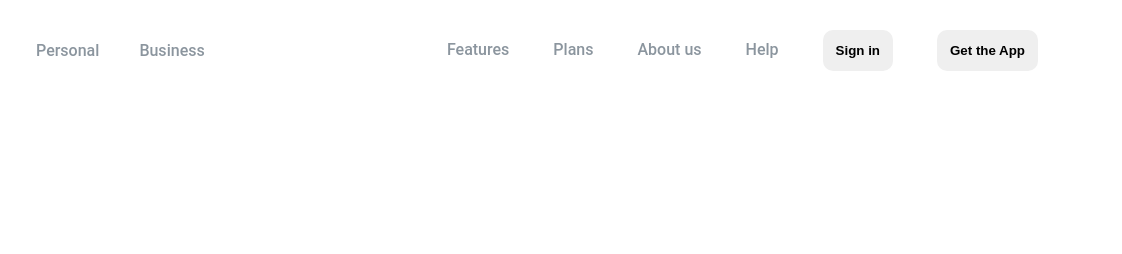
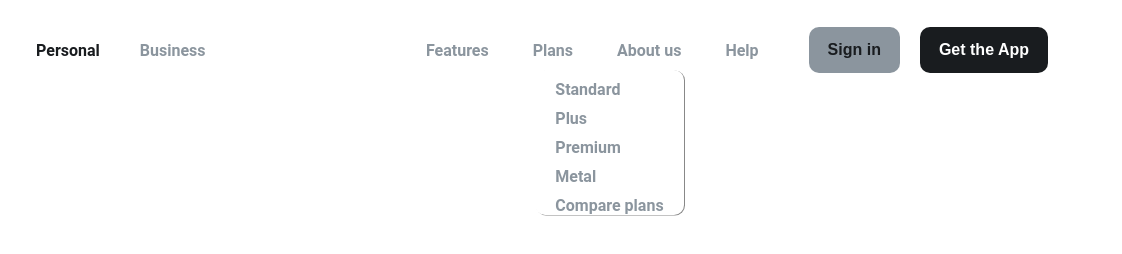
Before and after one commit to giordanovita/js-html-css-revolut, a plain HTML site: page index.html in a window 1280 px wide. Both pictures are taken after a click on the link "Plans". Shown: the full height of the page, 158-1280 px from the left. Drawn offline with nearby package versions, Linux system fonts and the light colour scheme.

Commit message:
dropdouwn nav funzionante

```diff
--- a/index.html
+++ b/index.html
@@ -6,9 +6,10 @@
     <meta name="viewport" content="width=device-width, initial-scale=1.0">
     <link rel="stylesheet" href="https://use.fontawesome.com/releases/v5.5.0/css/all.css">
     <script src="https://ajax.googleapis.com/ajax/libs/jquery/3.3.1/jquery.min.js"></script>
-    <script src="script.js" charset="utf-8"></script>
+
     <title>Revoult</title>
     <link rel="stylesheet" href="main.css">
+    <script src="script.js" charset="utf-8"></script>
 </head>
 <body>
 
@@ -35,35 +36,113 @@
             </div>
 
             <div class="right-side">
-                <ul>
+                <ul class="nav-list">
 
                     <li>
                         <a href="#">Features</a>
                     </li>
-                    <li>
+                    <li class="plans">
                         <a href="#">Plans</a>
                     </li>
-                    <li>
+                    <li class="about">
                         <a href="#">About us</a>
                     </li>
-                    <li>
+                    <li class="help">
                         <a href="#">Help</a>
-                    </li>
-
-                    <li>
-                        <button class="btn">Sign in</button>
-                    </li>
-
-                    <li>
-                        <button class="btn">Get the App</button>
                     </li>
 
                 </ul>
 
+                <button id="btn-first" class="btn">Sign in</button>
+
+
+
+                <button id="btn-second" class="btn">Get the App</button>
+
+
+
+
 
 
             </div>
+
+
         </nav>
+        <div class="dropdouwn-section">
+
+            <ul  class="help-list" >
+                <li>
+                    <a href="#">Help centre</a>
+                </li>
+                <li>
+                    <a href="#">Community</a>
+                </li>
+                <li>
+                    <a href="#">Security</a>
+                </li>
+                <li>
+                    <a href="#">System Status</a>
+                </li>
+                <li>
+                    <a href="#">Developer APIs</a>
+                </li>
+            </ul>
+
+         <ul class="about-list">
+                <li>
+                    <a href="#">About us</a>
+                </li>
+                <li>
+                    <a href="#">Blog</a>
+                </li>
+                <li>
+                    <a href="#">Leadership</a>
+                </li>
+                <li>
+                    <a href="#">Newsroom</a>
+                </li>
+                <li>
+                    <a href="#">Affiliates</a>
+                </li>
+
+                <li>
+                    <a href="#">Careers</a>
+                </li>
+                <li>
+                    <a href="#">Influencers</a>
+                </li>
+                <li>
+                    <a href="#">Careers</a>
+                </li>
+                <li>
+                    <a href="#">Diversity & Inclusion</a>
+                </li>
+                <li>
+                    <a href="#">Contact</a>
+                </li>
+            </ul>
+
+             <ul class="plans-list">
+                <li>
+                    <a href="#">Standard</a>
+                </li>
+                <li>
+                    <a href="#">Plus</a>
+                </li>
+                <li>
+                    <a href="#">Premium</a>
+                </li>
+                <li>
+                    <a href="#">Metal</a>
+                </li>
+                <li>
+                    <a href="#">Compare plans</a>
+                </li>
+            </ul>
+
+
+        </div>
+
     </header>
 
 </body>
--- a/main.css
+++ b/main.css
@@ -6,19 +6,16 @@
 
 body{
     font-family: Roboto, "Helvetica Neue", Helvetica, "Segoe UI", Arial, sans-serif;
-
+   width: 100%;
+   height: 100vh;
 }
-
-a{
-    text-decoration: none;
-}
-
 
 
 header{
     width: 90%;
     height: auto;
     margin: auto;
+    position: relative;
 
 }
 
@@ -41,8 +38,14 @@ nav{
 }
 
 header li a{
-    font-weight: 500;
+    font-weight: 600;
     color: rgb(139, 149, 158);
+    text-decoration: none;
+
+}
+
+header li a:hover{
+    color:rgb(25, 28, 31);
 }
 
 .left-side ul{
@@ -51,14 +54,87 @@ header li a{
     justify-content: space-around;
 }
 
+.left-side ul li:nth-child(2) a{
+    color:rgb(25, 28, 31);
+}
+
+.right-side{
+    display: flex;
+    align-items:center ;
+}
+
 .right-side ul{
     align-self: center;
     justify-self: space-around;
 }
 
 .btn{
-    padding: 13px;
+    padding:14px 19px;
     border-radius: 10px;
     border: none;
     font-weight: bolder;
+    font-size: 16px;
+    float: right;
+    margin: 0 10px;
 }
+
+#btn-first{
+    color:rgb(25, 28, 31);
+    background-color:rgb(139, 149, 158);
+    margin-left: 30px;
+}
+
+#btn-second{
+    background-color:rgb(25, 28, 31);
+    color: white
+
+}
+
+.help-list{
+    display: flex;
+    flex-direction: column;
+}
+
+.dropdouwn-section{
+    display: flex;
+    justify-content: flex-end;
+
+}
+
+.dropdouwn-section ul{
+    display: flex;
+    flex-direction: column;
+    background-color:white ;
+    border-radius: 10px;
+    box-shadow: 1px 0.5px #888888;
+}
+
+.dropdouwn-section ul li{
+    margin-top: 10px;
+    display: block;
+}
+
+.dropdouwn-section .help-list{
+    position: absolute;
+    right: 16%;
+    top: 70%;
+    display: none;
+}
+
+
+.dropdouwn-section .about-list{
+    position: absolute;
+    right: 22%;
+    top: 70%;
+    display: none;
+
+ }
+
+
+ .dropdouwn-section .plans-list{
+
+    position: absolute;
+    right: 32.5%;
+    top: 70%;
+    display: none;
+}
--- /dev/null
+++ b/script.js
@@ -0,0 +1,63 @@
+
+function dropper(){
+
+
+     $('.help').hover(function(){
+
+        $('.help-list').show();
+    })
+
+    $('.about').hover(function(){
+
+        $('.about-list').show();
+    })
+
+    $('.plans').hover(function(){
+
+        $('.plans-list').show();
+    })
+
+
+
+    $(".help").hover(function(){
+        $(".help-list").css("visibility","visible");
+      });
+      $(".about, .plans").hover(function() {
+          $(".help-list").css("visibility","hidden");
+      });
+
+      $(".about").hover(function(){
+        $(".about-list").css("visibility","visible");
+      });
+     $(".help, .plans").hover(function() {
+          $(".about-list").css("visibility","hidden");
+      });
+
+      $(".plans").hover(function(){
+        $(".plans-list").css("visibility","visible");
+      });
+     $(".help, .about").hover(function() {
+          $(".plans-list").css("visibility","hidden");
+      });
+
+
+}
+
+function closer(){
+
+
+    $('html').click(function(){
+
+        $('.help-list, .about-list, .plans-list ').hide();
+    })
+}
+
+
+
+
+
+function init(){
+    dropper();
+    closer();
+ }
+  $(document).ready(init);
```
